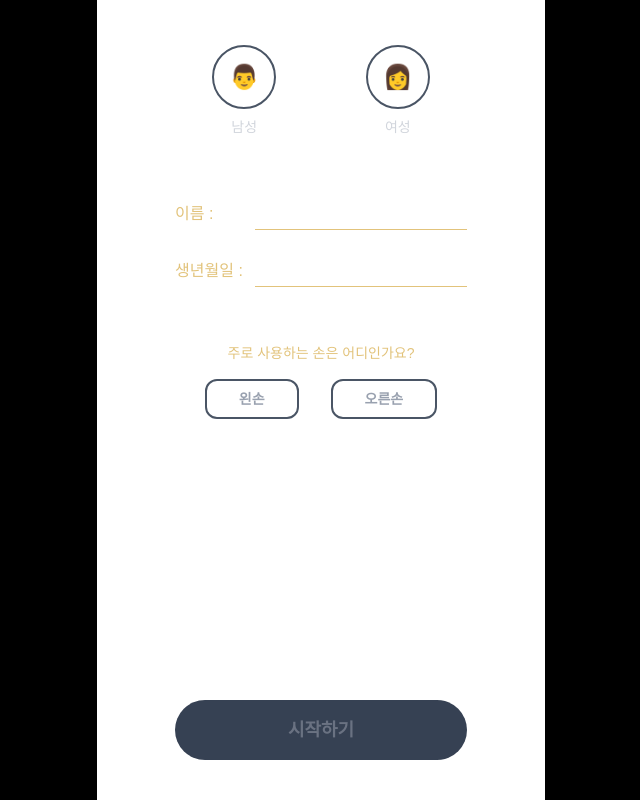
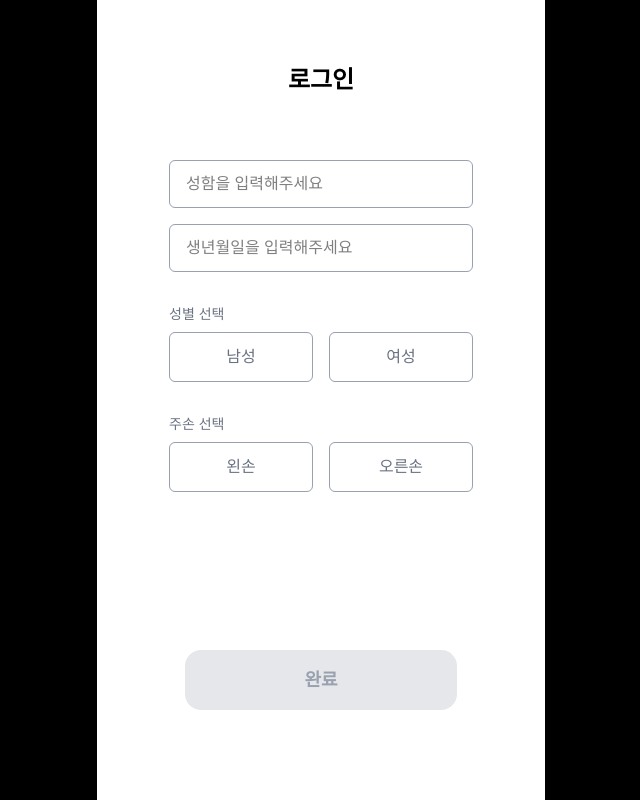
Before and after one commit to Junse0lee/Oriental-physiognomy-and-palmistry-front-, a Next.js app: page / in a window 1280 px wide. Both pictures are taken after a click on the button "시작". Shown: the whole page, without its empty margins (319-959 px from the left). Built offline with nearby package versions, Linux system fonts and the light colour scheme.

Commit message:
fix: login 페이지 수정

```diff
--- a/components/MainPage/Main_Page.tsx
+++ b/components/MainPage/Main_Page.tsx
@@ -6,7 +6,6 @@ interface Props {
   onNext: () => void;
   userName: string;
   setUserName: (name: string) => void;
-  // 부모로부터 전달받는 주사용 손 상태와 변경 함수
   userHand: "left" | "right" | null;
   setUserHand: (hand: "left" | "right") => void;
 }
@@ -16,58 +15,29 @@ export default function MainPage({ onNext, userName, setUserName, userHand, setU
   const [birth, setBirth] = useState("");
 
   const isBirthInvalid = birth.length > 0 && birth.length !== 8;
-
-  // ✅ 핸들러 함수: 로컬 상태가 아닌 부모의 setUserHand를 직접 호출하도록 연결
-  const handleHandSelect = (selectedHand: "left" | "right") => {
-    setUserHand(selectedHand);
-  };
+  const isAllValid = gender && userName && birth.length === 8 && userHand;
 
   return (
-    <div className="w-full h-full max-w-[450px] mx-auto flex flex-col items-center">
+    <div className="flex flex-col items-center h-full w-full px-10 text-black bg-white">
 
-      {/* 1. 성별 선택 영역 */}
-      <div className="w-full flex justify-around px-[10%] mt-[45px] flex-none">
-        <div className="flex flex-col items-center space-y-2">
-          <button
-            onClick={() => setGender("male")}
-            className={`w-16 h-16 rounded-full flex items-center justify-center text-2xl border-2 transition-all
-              ${gender === "male" ? "border-[#E2C37B] bg-[#E2C37B]/20" : "border-gray-600 bg-transparent"}`}
-          >
-            👨
-          </button>
-          <span className="text-sm text-gray-300">남성</span>
+      {/* 1. 상단 타이틀 영역 (여백 포함) */}
+      <div className="flex-[2] flex items-center justify-center">
+        <h1 className="text-2xl font-bold">로그인</h1>
       </div>
 
-        <div className="flex flex-col items-center space-y-2">
-          <button
-            onClick={() => setGender("female")}
-            className={`w-16 h-16 rounded-full flex items-center justify-center text-2xl border-2 transition-all
-              ${gender === "female" ? "border-[#E2C37B] bg-[#E2C37B]/20" : "border-gray-600 bg-transparent"}`}
-          >
-            👩
-          </button>
-          <span className="text-sm text-gray-300">여성</span>
-        </div>
-      </div>
+      {/* 2. 입력 및 선택 영역 (가운데 정렬 뭉치) */}
+      <div className="flex-[5] w-full flex flex-col space-y-8">
 
-      {/* 2. 입력 영역 */}
-      <div className="mt-[60px] w-full px-[12%] flex flex-col space-y-6 flex-none">
-        {/* 이름 입력 */}
-        <div className="flex items-center w-full">
-          <label className="text-[#E2C37B] font-medium shrink-0 w-16 sm:w-20 text-sm sm:text-base">이름 :</label>
+        {/* 이름 & 생년월일 입력창 */}
+        <div className="flex flex-col space-y-4">
           <input
             type="text"
             value={userName}
             onChange={(e) => setUserName(e.target.value)}
-            placeholder="이름 입력"
-            className="flex-1 bg-transparent border-b border-[#E2C37B] py-1 outline-none text-white focus:border-white transition-colors min-w-0"
+            placeholder="성함을 입력해주세요"
+            className="w-full h-12 px-4 border border-gray-400 rounded-md outline-none focus:border-black"
           />
-        </div>
-
-        {/* 생년월일 입력 */}
-        <div className="flex flex-col w-full">
-          <div className="flex items-center w-full">
-            <label className="text-[#E2C37B] font-medium shrink-0 w-16 sm:w-20 text-sm sm:text-base">생년월일 :</label>
+          <div className="relative">
             <input
               type="text"
               inputMode="numeric"
@@ -76,57 +46,73 @@ export default function MainPage({ onNext, userName, setUserName, userHand, setU
                 const value = e.target.value.replace(/[^0-9]/g, "");
                 if (value.length <= 8) setBirth(value);
               }}
-              placeholder="YYYYMMDD"
-              className={`flex-1 bg-transparent border-b py-1 outline-none text-white transition-colors min-w-0
-                ${isBirthInvalid ? "border-red-500" : "border-[#E2C37B] focus:border-white"}`}
+              placeholder="생년월일을 입력해주세요"
+              className={`w-full h-12 px-4 border rounded-md outline-none focus:border-black ${isBirthInvalid ? "border-red-500" : "border-gray-400"
+                }`}
             />
-          </div>
-          <div className="h-5 mt-1 ml-16 sm:ml-20">
             {isBirthInvalid && (
-              <p className="text-red-500 text-[10px] animate-pulse">
+              <p className="absolute -bottom-5 left-1 text-[10px] text-red-500">
                 * 숫자 8자리를 입력해주세요.
               </p>
             )}
           </div>
         </div>
+
+        {/* 성별 선택 */}
+        <div className="flex flex-col space-y-2">
+          <label className="text-sm text-gray-500">성별 선택</label>
+          <div className="flex space-x-4">
+            <button
+              onClick={() => setGender("male")}
+              className={`flex-1 py-3 border rounded-md transition-all ${gender === "male" ? "bg-black text-white border-black" : "border-gray-400 text-gray-500"
+                }`}
+            >
+              남성
+            </button>
+            <button
+              onClick={() => setGender("female")}
+              className={`flex-1 py-3 border rounded-md transition-all ${gender === "female" ? "bg-black text-white border-black" : "border-gray-400 text-gray-500"
+                }`}
+            >
+              여성
+            </button>
+          </div>
         </div>
 
-      {/* 3. ✅ 주사용 손 선택 영역 (부모의 userHand 상태와 연동) */}
-      <div className="mt-8 w-full px-[12%] flex flex-col items-center flex-none">
-        <p className="text-[#E2C37B] text-sm font-medium mb-4">주로 사용하는 손은 어디인가요?</p>
-        <div className="flex space-x-8">
+        {/* 주손 선택 */}
+        <div className="flex flex-col space-y-2">
+          <label className="text-sm text-gray-500">주손 선택</label>
+          <div className="flex space-x-4">
             <button
-            onClick={() => handleHandSelect("left")}
-            className={`px-8 py-2 rounded-xl border-2 transition-all text-sm font-bold
-              ${userHand === "left" ? "border-[#E2C37B] bg-[#E2C37B] text-black" : "border-gray-600 text-gray-400 bg-transparent"}`}
+              onClick={() => setUserHand("left")}
+              className={`flex-1 py-3 border rounded-md transition-all ${userHand === "left" ? "bg-black text-white border-black" : "border-gray-400 text-gray-500"
+                }`}
             >
               왼손
             </button>
             <button
-            onClick={() => handleHandSelect("right")}
-            className={`px-8 py-2 rounded-xl border-2 transition-all text-sm font-bold
-              ${userHand === "right" ? "border-[#E2C37B] bg-[#E2C37B] text-black" : "border-gray-600 text-gray-400 bg-transparent"}`}
+              onClick={() => setUserHand("right")}
+              className={`flex-1 py-3 border rounded-md transition-all ${userHand === "right" ? "bg-black text-white border-black" : "border-gray-400 text-gray-500"
+                }`}
             >
               오른손
             </button>
           </div>
         </div>
+      </div>
 
-      <div className="flex-1 min-h-[20px]" />
-
-      {/* 4. 시작하기 버튼: 부모로부터 온 userHand가 있어야 활성화 */}
-      <div className="w-full px-[12%] pb-10 flex-none">
+      {/* 3. 하단 버튼 영역 */}
+      <div className="flex-[3] w-full flex items-center justify-center">
         <button
-          disabled={!gender || !userName || birth.length !== 8 || !userHand}
+          disabled={!isAllValid}
           onClick={onNext}
-          className={`w-full py-4 rounded-full font-bold text-lg transition-all
-            ${gender && userName && birth.length === 8 && userHand
-              ? "bg-[#E2C37B] text-black shadow-[0_0_15px_rgba(226,195,123,0.3)]"
-              : "bg-gray-700 text-gray-500 cursor-not-allowed"}`}
+          className={`w-[272px] py-4 rounded-2xl font-bold text-lg transition-all ${isAllValid ? "bg-black text-white" : "bg-gray-200 text-gray-400 cursor-not-allowed"
+            }`}
         >
-          시작하기
+          완료
         </button>
       </div>
+
     </div>
   );
 }
```
Lines whose indentation alone changed are shown as unchanged.
